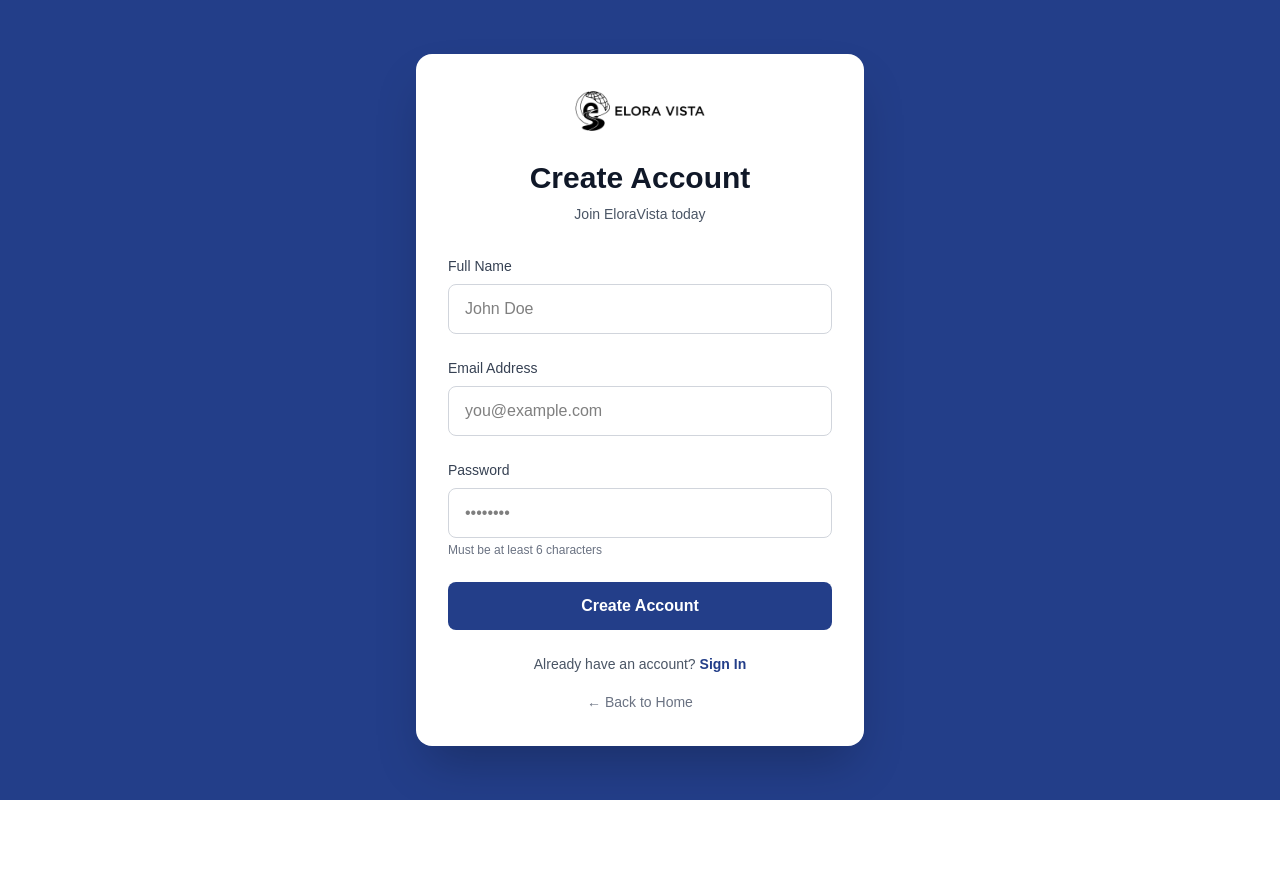
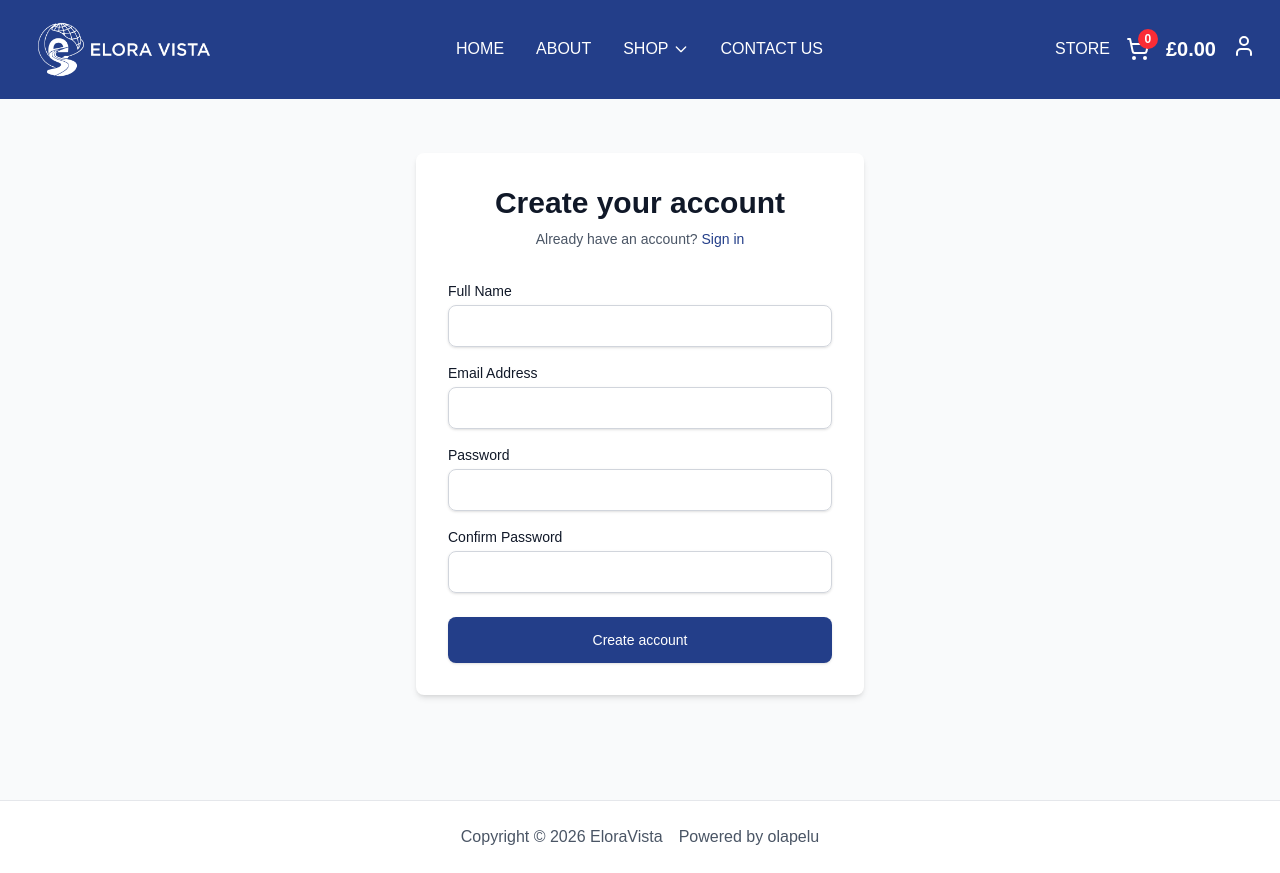
Before and after one commit to olamiji-8/eloravista, a Next.js app: page /register in a window 1280 px wide. Before the commit the page ends 800 px from the top, so only its background shows below. Built offline with nearby package versions, Linux system fonts and the light colour scheme; no server answers.

Commit message:
register

```diff
--- a/app/register/page.jsx
+++ b/app/register/page.jsx
@@ -1,173 +1,182 @@
-// app/register/page.jsx
 'use client';
 
-import { useState, useEffect } from 'react';
-import { useAuth } from '@/hooks/useAuth';
+import { Suspense } from 'react';
+import { useState } from 'react';
 import { useRouter, useSearchParams } from 'next/navigation';
+import { authAPI } from '@/lib/api/auth';
+import Navigation from '@/components/Navigation';
+import Footer from '@/components/Footer';
 import Link from 'next/link';
-import Image from 'next/image';
 
-export default function RegisterPage() {
+// Create a separate component that uses useSearchParams
+function RegisterForm() {
+  const router = useRouter();
+  const searchParams = useSearchParams();
+  const redirect = searchParams.get('redirect') || '/';
+
   const [formData, setFormData] = useState({
     name: '',
     email: '',
     password: '',
-    phone: ''
+    confirmPassword: '',
   });
-  const { register, loading, error, isAuthenticated } = useAuth();
-  const router = useRouter();
-  const searchParams = useSearchParams();
 
-  // Get redirect URL from query params
-  const redirectUrl = searchParams.get('redirect') || '/';
-
-  // Redirect when authenticated
-  useEffect(() => {
-    if (!loading && isAuthenticated) {
-      router.push(redirectUrl);
-    }
-  }, [isAuthenticated, loading, router, redirectUrl]);
-
-  const handleSubmit = async (e) => {
-    e.preventDefault();
-    try {
-      await register(formData);
-      alert('Registration successful! Please check your email to verify your account.');
-      // Redirect after successful registration
-      setTimeout(() => {
-        router.push(redirectUrl);
-      }, 100);
-    } catch (err) {
-      console.error('Registration failed:', err);
-    }
-  };
+  const [error, setError] = useState('');
+  const [loading, setLoading] = useState(false);
 
   const handleChange = (e) => {
     setFormData({
       ...formData,
-      [e.target.name]: e.target.value
+      [e.target.name]: e.target.value,
     });
   };
 
+  const handleSubmit = async (e) => {
+    e.preventDefault();
+    setError('');
+
+    // Validation
+    if (formData.password !== formData.confirmPassword) {
+      setError('Passwords do not match');
+      return;
+    }
+
+    if (formData.password.length < 6) {
+      setError('Password must be at least 6 characters');
+      return;
+    }
+
+    setLoading(true);
+
+    try {
+      const response = await authAPI.register({
+        name: formData.name,
+        email: formData.email,
+        password: formData.password,
+      });
+
+      if (response.success) {
+        // Show success message
+        alert(response.message || 'Registration successful! Please check your email to verify your account.');
+        router.push('/login');
+      }
+    } catch (err) {
+      setError(err.response?.data?.message || 'Registration failed. Please try again.');
+    } finally {
+      setLoading(false);
+    }
+  };
+
   return (
-    <div className="min-h-screen flex items-center justify-center bg-gradient-to-r from-[#233e89] to-[#233e89] py-12 px-4 sm:px-6 lg:px-8 text-black">
-      <div className="max-w-md w-full">
-        <div className="bg-white rounded-2xl shadow-2xl p-8">
-          {/* Logo */}
-          <div className="text-center mb-8">
-            <Link href="/">
-              <Image
-                src="/Elora-Vista-Logo.png"
-                alt="EloraVista Logo"
-                width={150}
-                height={75}
-                className="mx-auto"
-                priority
-              />
+    <div className="min-h-screen bg-gray-50 flex items-center justify-center py-12 px-4 sm:px-6 lg:px-8 pt-24">
+      <div className="max-w-md w-full space-y-8 bg-white p-8 rounded-lg shadow-md">
+        <div>
+          <h2 className="text-center text-3xl font-bold text-gray-900">
+            Create your account
+          </h2>
+          <p className="mt-2 text-center text-sm text-gray-600">
+            Already have an account?{' '}
+            <Link href="/login" className="font-medium text-[#233e89] hover:text-[#1d4ed8]">
+              Sign in
             </Link>
-            <h2 className="mt-6 text-3xl font-bold text-gray-900">Create Account</h2>
-            <p className="mt-2 text-sm text-gray-600">Join EloraVista today</p>
-
-            {/* Show message if redirected from checkout */}
-            {redirectUrl === '/checkout' && (
-              <div className="mt-4 p-3 bg-blue-50 border border-blue-200 rounded-lg">
-                <p className="text-sm text-blue-800">
-                  Create an account to complete your purchase
           </p>
         </div>
-            )}
-          </div>
 
-          {/* Error Message */}
+        <form className="mt-8 space-y-6" onSubmit={handleSubmit}>
           {error && (
-            <div className="mb-4 p-4 bg-red-100 border border-red-400 text-red-700 rounded-lg">
+            <div className="bg-red-50 border border-red-200 text-red-700 px-4 py-3 rounded-lg">
               {error}
             </div>
           )}
 
-          {/* Register Form */}
-          <form onSubmit={handleSubmit} className="space-y-6">
+          <div className="space-y-4">
             <div>
-              <label htmlFor="name" className="block text-sm font-medium text-gray-700 mb-2">
+              <label htmlFor="name" className="block text-sm font-medium text-gray-900">
                 Full Name
               </label>
               <input
                 id="name"
                 name="name"
                 type="text"
+                required
                 value={formData.name}
                 onChange={handleChange}
-                placeholder="John Doe"
-                className="w-full px-4 py-3 border border-gray-300 rounded-lg focus:outline-none focus:ring-2 focus:ring-[#233e89] focus:border-transparent"
-                required
-                disabled={loading}
+                className="mt-1 block w-full px-3 py-2 border border-gray-300 rounded-lg shadow-sm focus:ring-[#233e89] focus:border-[#233e89]"
               />
             </div>
 
             <div>
-              <label htmlFor="email" className="block text-sm font-medium text-gray-700 mb-2">
+              <label htmlFor="email" className="block text-sm font-medium text-gray-900">
                 Email Address
               </label>
               <input
                 id="email"
                 name="email"
                 type="email"
+                required
                 value={formData.email}
                 onChange={handleChange}
-                placeholder="you@example.com"
-                className="w-full px-4 py-3 border border-gray-300 rounded-lg focus:outline-none focus:ring-2 focus:ring-[#233e89] focus:border-transparent"
-                required
-                disabled={loading}
+                className="mt-1 block w-full px-3 py-2 border border-gray-300 rounded-lg shadow-sm focus:ring-[#233e89] focus:border-[#233e89]"
               />
             </div>
 
             <div>
-              <label htmlFor="password" className="block text-sm font-medium text-gray-700 mb-2">
+              <label htmlFor="password" className="block text-sm font-medium text-gray-900">
                 Password
               </label>
               <input
                 id="password"
                 name="password"
                 type="password"
+                required
                 value={formData.password}
                 onChange={handleChange}
-                placeholder="••••••••"
-                className="w-full px-4 py-3 border border-gray-300 rounded-lg focus:outline-none focus:ring-2 focus:ring-[#233e89] focus:border-transparent"
+                className="mt-1 block w-full px-3 py-2 border border-gray-300 rounded-lg shadow-sm focus:ring-[#233e89] focus:border-[#233e89]"
+              />
+            </div>
+
+            <div>
+              <label htmlFor="confirmPassword" className="block text-sm font-medium text-gray-900">
+                Confirm Password
+              </label>
+              <input
+                id="confirmPassword"
+                name="confirmPassword"
+                type="password"
                 required
-                minLength="6"
-                disabled={loading}
+                value={formData.confirmPassword}
+                onChange={handleChange}
+                className="mt-1 block w-full px-3 py-2 border border-gray-300 rounded-lg shadow-sm focus:ring-[#233e89] focus:border-[#233e89]"
               />
-              <p className="mt-1 text-xs text-gray-500">Must be at least 6 characters</p>
+            </div>
           </div>
 
           <button
             type="submit"
             disabled={loading}
-              className="w-full bg-[#233e89] text-white py-3 rounded-lg font-bold hover:bg-[#1d4ed8] transition-colors disabled:opacity-50 disabled:cursor-not-allowed"
+            className="w-full flex justify-center py-3 px-4 border border-transparent rounded-lg shadow-sm text-sm font-medium text-white bg-[#233e89] hover:bg-[#1d4ed8] focus:outline-none focus:ring-2 focus:ring-offset-2 focus:ring-[#233e89] disabled:opacity-50 disabled:cursor-not-allowed"
           >
-              {loading ? 'Creating Account...' : 'Create Account'}
+            {loading ? 'Creating account...' : 'Create account'}
           </button>
         </form>
-
-          {/* Login Link */}
-          <p className="text-center mt-6 text-sm text-gray-600">
-            Already have an account?{' '}
-            <Link
-              href={`/login${redirectUrl !== '/' ? `?redirect=${redirectUrl}` : ''}`}
-              className="text-[#233e89] font-semibold hover:text-[#1d4ed8]"
-            >
-              Sign In
-            </Link>
-          </p>
-
-          {/* Back to Home */}
-          <div className="text-center mt-4">
-            <Link href="/" className="text-sm text-gray-500 hover:text-gray-700">
-              ← Back to Home
-            </Link>
-          </div>
-        </div>
       </div>
     </div>
   );
 }
+
+// Main page component with Suspense wrapper
+export default function RegisterPage() {
+  return (
+    <>
+      <Navigation />
+      <Suspense fallback={
+        <div className="min-h-screen flex items-center justify-center pt-24">
+          <div className="animate-spin rounded-full h-12 w-12 border-b-2 border-[#233e89]"></div>
+        </div>
+      }>
+        <RegisterForm />
+      </Suspense>
+      <Footer />
+    </>
+  );
+}
```
Lines whose indentation alone changed are shown as unchanged.
